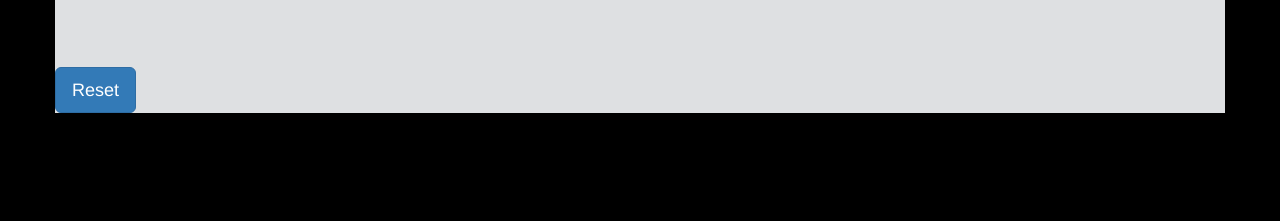
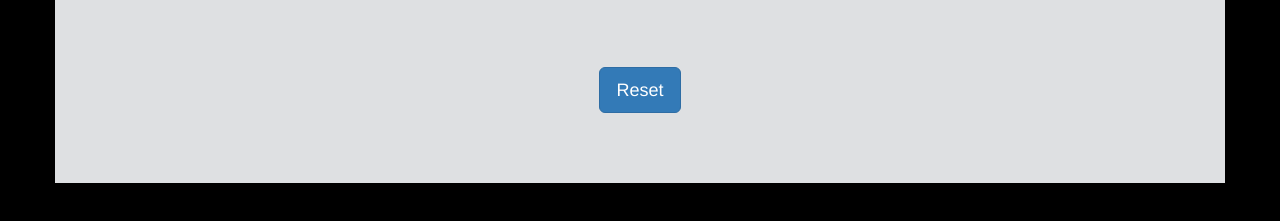
Before and after one commit to joshdavis7654/ConversionTool, a plain HTML site: page index.html in a window 1280 px wide. Shown: the part 457-678 px from the top of the page. Drawn offline with nearby package versions, Linux system fonts and the light colour scheme.

Commit message:
Update conversion.css

```diff
--- a/conversion.css
+++ b/conversion.css
@@ -23,6 +23,11 @@
 	font-size: 30px;
 }
 
+#resetBut{
+    text-align: center;
+    margin-bottom: 70px;
+}
+
 #conBut{
 	background-color: #ddeaff;
 	font-size: 25px;
```
